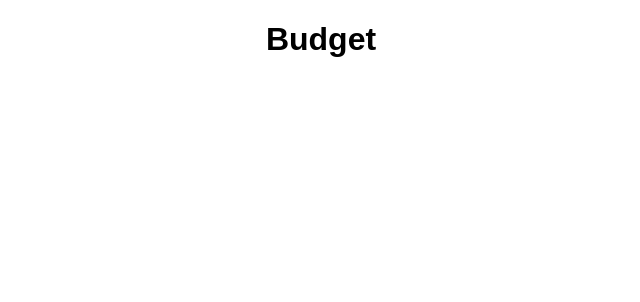
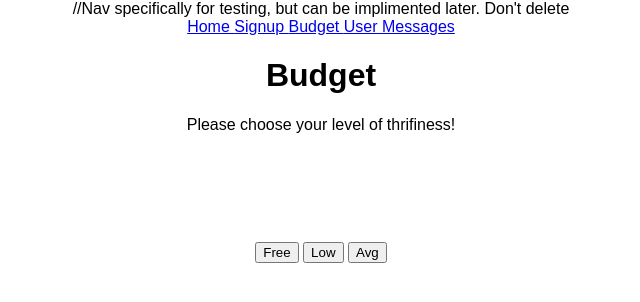
Before and after one commit to sheriffahmed/ThriftyLovers, a React (Create React App) app in the folder frontend/: page /budget in a window 1280 px wide. Shown: the top 302 px of the page, without its empty margins (319-959 px from the left). Built offline with nearby package versions, Linux system fonts and the light colour scheme.

Commit message:
Added nav bar for testing and implementation later on and p tag to budget page

```diff
--- a/frontend/src/App.js
+++ b/frontend/src/App.js
@@ -18,15 +18,21 @@ class App extends Component {
     return (
       //Edit App.css for style
       <div className="App">
+
+        //Nav specifically for testing, but can be implimented later. Don't delete
+        <nav>
+          <Link to='/'> Home </Link> {' '}
+          <Link to='/signup'> Signup </Link> {' '}
+          <Link to='/budget'> Budget </Link> {' '}
+          <Link to='/user/:user'> User </Link> {' '}
+          <Link to='/user/:user/messages'> Messages </Link>
+        </nav>
         <Switch>
           <Route exact path='/' component={LandingPage}/>
           <Route path='/signup' component={Registration} />
           <Route exact path='/user/:user' component={EditUser} />
           <Route path='/budget' component={BudgetPage} />
           <Route exact path='/user/:user/messages' component={Messages} />
-
-
-
        </Switch>
       </div>
     );
--- a/frontend/src/components/BudgetPage.js
+++ b/frontend/src/components/BudgetPage.js
@@ -5,9 +5,19 @@ class BudgetPage extends React.Component {
     render(){
         return(
             <div>
-                                <h1>Budget</h1>
-
-                </div>
+                <h1>Budget</h1>
+                <p1>Please choose your level of thrifiness!</p1>
+                <br/>
+                <br/>
+                <br/>
+                <br/>
+                <br/>
+                <br/>
+                <br/>
+                <button>Free</button> {' '}
+                <button>Low</button> {' '}
+                <button>Avg</button>
+            </div>
         )
     }
     }
--- a/frontend/src/components/EditUser.js
+++ b/frontend/src/components/EditUser.js
@@ -5,7 +5,8 @@ class EditUser extends React.Component {
 render(){
     return(
         <div>
-            </div>
+            <h1>User Profile</h1>
+        </div>
     )
 }
 }
```
Also changed, not shown: frontend/src/components/LandingPage.js (+4 -4 lines). Lines whose indentation alone changed are shown as unchanged.
